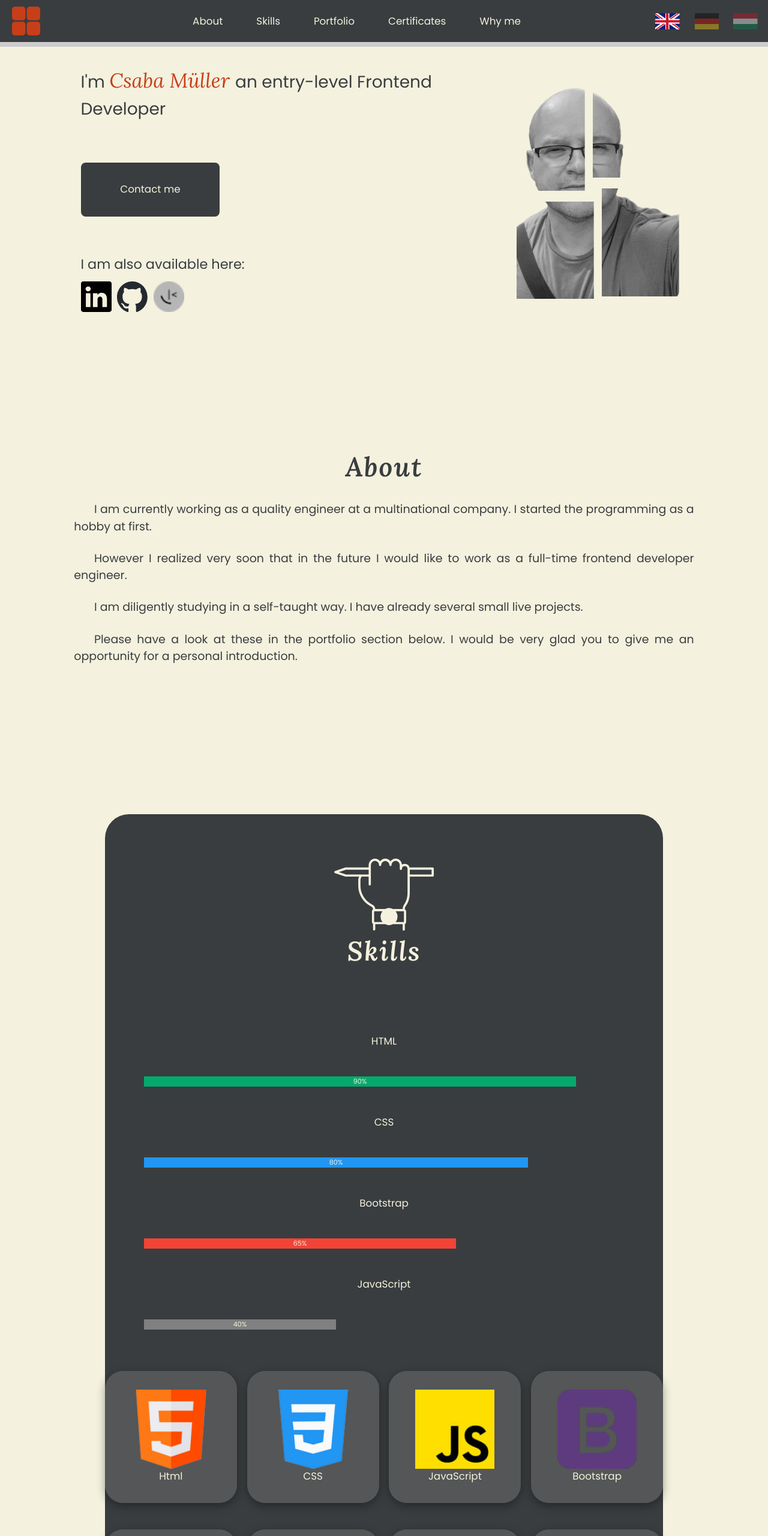
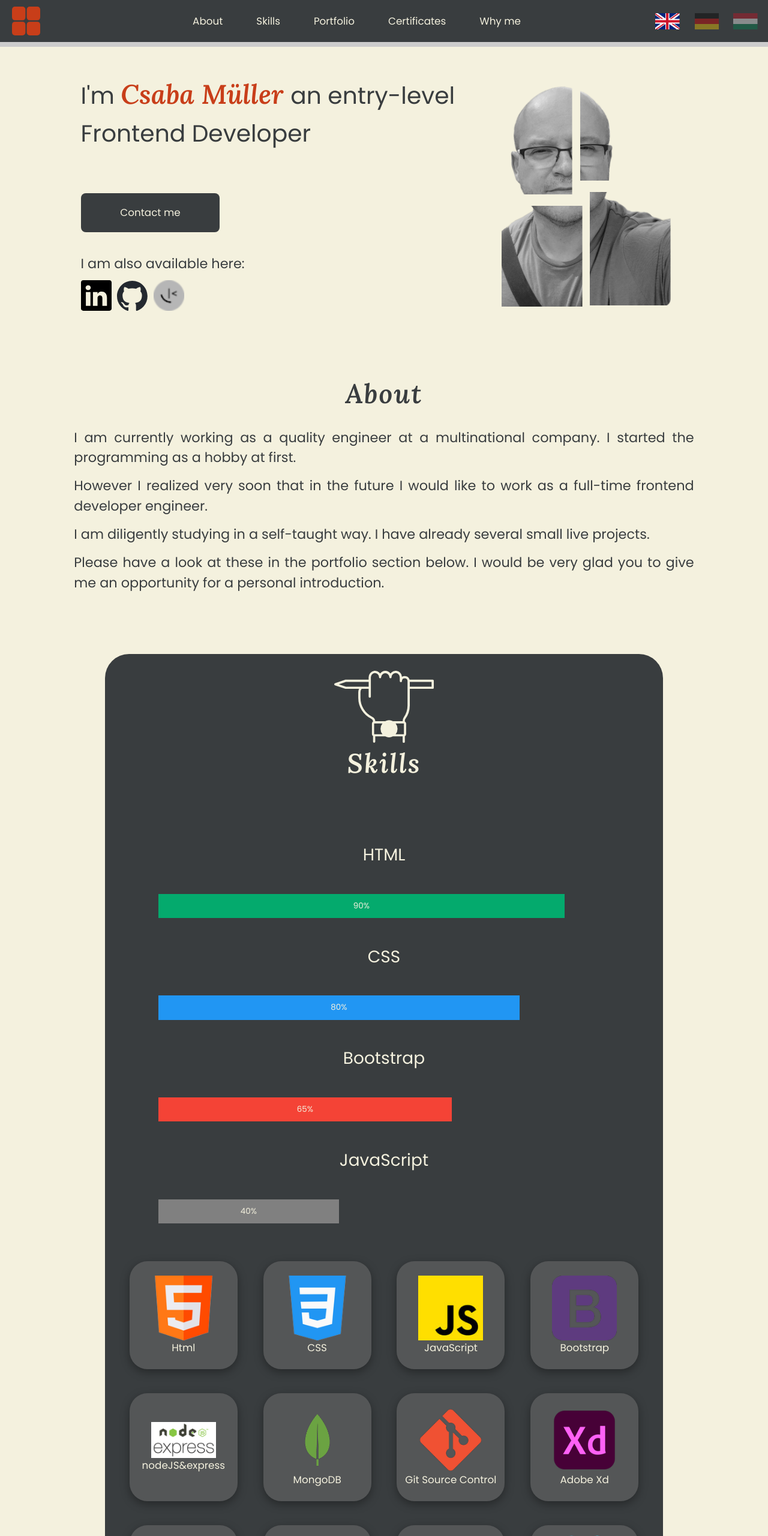
Before and after one commit to Csabooo/portfolio, a website: page index.html in a window 1280 px wide. Shown: the top 2560 px of the page at 60% size. Drawn offline with nearby package versions, Linux system fonts and the light colour scheme.

Commit message:
min 992px screen responsive completed

```diff
--- a/index.html
+++ b/index.html
@@ -39,7 +39,7 @@
 </head>
 
 <body>
-    <div id="container">
+    <div id="container-lg">
         <header>
             <nav class="navbar navbar-expand-lg">
                 <div class="navok container-fluid">
@@ -90,15 +90,12 @@
             <section id="contactme">
                 <div id="iam">
                     <h1>I'm <br><em>Csaba Müller </em><br>an entry-level <br>Frontend Developer</h1>
-               <!--      <h1>I'm</h1>
-                    <h1><b><em>Csaba Müller</em></b></h1>
-                    <h2>an entry-level<br>Frontend Developer</h2> -->
                 </div>
                 <div id="picture">
                     <img id="me" src="assets/me.png" alt="me" srcset="">
                 </div>
                 <div id="available">
-                    <a id="button" href="#footer">Contact me</a>
+                    <a id="button" href="#contact">Contact me</a>
                     <h2>I am also available here:</h2>
                     <div id="follow">
                         <a href="https://www.linkedin.com/in/csaba-m%C3%BCller-83574a115/" target="_blank"><img
@@ -130,7 +127,7 @@
 
             <section>
                 <a name="skills"></a>
-                <div class="container box text-center skills">
+                <div class="container-lg box text-center skills">
                     <img class="icons" src="assets/skill.svg" alt="skills_icon">
                     <p class="address">
                         Skills
@@ -138,24 +135,25 @@
                     <section class="skill-bar">
                         <p>HTML</p>
                         <div class="container-skill">
-                            <div class=".skill-line html">90%</div>
+                            <div class="skill-line html">90%</div>
                         </div>
                         <p>CSS</p>
                         <div class="container-skill">
-                            <div class=".skill-line css">80%</div>
+                            <div class="skill-line css">80%</div>
                         </div>
                         <p>Bootstrap</p>
                         <div class="container-skill">
-                            <div class=".skill-line bs">65%</div>
+                            <div class="skill-line bs">65%</div>
                         </div>
                         <p>JavaScript</p>
                         <div class="container-skill">
-                            <div class=".skill-line js">40%</div>
+                            <div class="skill-line js">40%</div>
                         </div>
                     </section>
 
+
                     <div class="row">
-                        <div class="col-sm-6 col-xl d-flex justify-content-center">
+                        <div class="col-sm-6 col-lg-3 col-xl d-flex justify-content-center">
                             <a href="https://en.wikipedia.org/wiki/HTML" target="_blank">
                                 <div class="d-flex flex-column square justify-content-center">
                                     <img src="assets/html.png" alt="html_logo" srcset="">
@@ -163,7 +161,7 @@
                                 </div>
                             </a>
                         </div>
-                        <div class="col-sm-6 col-xl d-flex justify-content-center">
+                        <div class="col-sm-6 col-lg-3 col-xl d-flex justify-content-center">
                             <a href="https://en.wikipedia.org/wiki/CSS" target="_blank">
                                 <div class="d-flex flex-column square justify-content-center">
                                     <img src="assets/css-3.png" alt="css_logo" srcset="">
@@ -171,7 +169,7 @@
                                 </div>
                             </a>
                         </div>
-                        <div class="col-sm-6 col-xl d-flex justify-content-center">
+                        <div class="col-sm-6 col-lg-3 col-xl d-flex justify-content-center">
                             <a href="https://en.wikipedia.org/wiki/JavaScript" target="_blank">
                                 <div class="d-flex flex-column square justify-content-center">
                                     <img src="assets/js.jpg" alt="js_logo" srcset="">
@@ -179,7 +177,7 @@
                                 </div>
                             </a>
                         </div>
-                        <div class="col-sm-6 col-xl d-flex justify-content-center">
+                        <div class="col-sm-6 col-lg-3 col-xl d-flex justify-content-center">
                             <a href="https://en.wikipedia.org/wiki/Bootstrap_(front-end_framework)" target="_blank">
                                 <div class="d-flex flex-column square justify-content-center">
                                     <img src="assets/bootstrap.png" alt="bootstrap_logo" srcset="">
@@ -189,7 +187,7 @@
                         </div>
                     </div>
                     <div class="row">
-                        <div class="col-sm-6 col-xl d-flex justify-content-center">
+                        <div class="col-sm-6 col-lg-3 col-xl d-flex justify-content-center">
                             <a href="https://en.wikipedia.org/wiki/Node.js" target="_blank">
                                 <div class="d-flex flex-column square justify-content-center">
                                     <img src="assets/nodeJS.jpg" alt="nodejs_logo" srcset="">
@@ -197,7 +195,7 @@
                                 </div>
                             </a>
                         </div>
-                        <div class="col-sm-6 col-xl d-flex justify-content-center">
+                        <div class="col-sm-6 col-lg-3 col-xl d-flex justify-content-center">
                             <a href="https://en.wikipedia.org/wiki/MongoDB" target="_blank">
                                 <div class="d-flex flex-column square justify-content-center">
                                     <img src="assets/mongo.png" alt="nodejs_logo" srcset="">
@@ -205,7 +203,7 @@
                                 </div>
                             </a>
                         </div>
-                        <div class="col-sm-6 col-xl d-flex justify-content-center">
+                        <div class="col-sm-6 col-lg-3 col-xl d-flex justify-content-center">
                             <a href="https://en.wikipedia.org/wiki/Git" target="_blank">
                                 <div class="d-flex flex-column square justify-content-center">
                                     <img src="assets/git.png" alt="git_logo" srcset="">
@@ -213,7 +211,7 @@
                                 </div>
                             </a>
                         </div>
-                        <div class="col-sm-6 col-xl d-flex justify-content-center">
+                        <div class="col-sm-6 col-lg-3 col-xl d-flex justify-content-center">
                             <a href="https://en.wikipedia.org/wiki/Adobe_XD" target="_blank">
                                 <div class="d-flex flex-column square justify-content-center">
                                     <img src="assets/xd.png" alt="xd_logo" srcset="">
@@ -223,7 +221,7 @@
                         </div>
                     </div>
                     <div class="row">
-                        <div class="col-sm-6 col-xl d-flex justify-content-center">
+                        <div class="col-sm-6 col-lg-3 col-xl d-flex justify-content-center">
                             <a href="https://en.wikipedia.org/wiki/CorelDRAW" target="_blank">
                                 <div class="d-flex flex-column square justify-content-center">
                                     <img src="assets/CorelDraw_logo.svg.png" alt="corel_logo" srcset="">
@@ -231,7 +229,7 @@
                                 </div>
                             </a>
                         </div>
-                        <div class="col-sm-6 col-xl d-flex justify-content-center">
+                        <div class="col-sm-6 col-lg-3 col-xl d-flex justify-content-center">
                             <a href="https://en.wikipedia.org/wiki/AutoCAD" target="_blank">
                                 <div class="d-flex flex-column square justify-content-center">
                                     <img src="assets/autocad-logos-517974.png" alt="autocad_logo" srcset="">
@@ -239,7 +237,7 @@
                                 </div>
                             </a>
                         </div>
-                        <div class="col-sm-6 col-xl d-flex justify-content-center">
+                        <div class="col-sm-6 col-lg-3 col-xl d-flex justify-content-center">
                             <a href="https://en.wikipedia.org/wiki/JD_Edwards" target="_blank">
                                 <div class="d-flex flex-column square justify-content-center">
                                     <img src="assets/Oracle_logo.svg.png" alt="oracle_logo" srcset="">
@@ -247,7 +245,7 @@
                                 </div>
                             </a>
                         </div>
-                        <div class="col-sm-6 col-xl d-flex justify-content-center">
+                        <div class="col-sm-6 col-lg-3 col-xl d-flex justify-content-center">
                             <a href="https://en.wikipedia.org/wiki/React_(JavaScript_library)" target="_blank">
                                 <div class="d-flex flex-column square justify-content-center">
                                     <img src="assets/react.png" alt="react_logo" srcset="">
@@ -263,11 +261,11 @@
                 <a name="portfolio"></a>
                 <img class="icons" src="assets/presentation.svg" alt="presentation_icon">
                 <p class="address-dark">Portfolio</p>
-                <div class="container">
+                <div class="container-lg">
                     <p id="normal-portfolio">HTML, CSS, JS:</p>
                     <div class="row">
                         <!--  FLIP CARD -->
-                        <div class="col d-flex justify-content-center">
+                        <div class="col-lg-4 d-flex justify-content-center">
                             <div class="flip-card">
                                 <div class="flip-card-inner">
                                     <div class="flip-card-front">
@@ -288,7 +286,7 @@
                         </div>
                         <!--  FLIP CARD -->
                         <!--  FLIP CARD -->
-                        <div class="col d-flex justify-content-center">
+                        <div class="col-lg-4 d-flex justify-content-center">
                             <div class="flip-card">
                                 <div class="flip-card-inner">
                                     <div class="flip-card-front">
@@ -309,7 +307,7 @@
                         </div>
                         <!--  FLIP CARD -->
                         <!--  FLIP CARD -->
-                        <div class="col d-flex justify-content-center">
+                        <div class="col-lg-4 d-flex justify-content-center">
                             <div class="flip-card">
                                 <div class="flip-card-inner">
                                     <div class="flip-card-front">
@@ -331,7 +329,9 @@
                         <!--  FLIP CARD -->
                         <p id="normal-portfolio">HTML, CSS:</p>
                         <!--  FLIP CARD -->
-                        <div class="col d-flex justify-content-center">
+                        <div class="row">
+
+                            <div class="col-lg-4 d-flex justify-content-center">
                                 <div class="flip-card">
                                     <div class="flip-card-inner">
                                         <div class="flip-card-front">
@@ -341,7 +341,8 @@
                                             <div class="flip-card-back-follow">
                                                 <p>Three column preview card component project:</p>
                                                 <a href="https://csabooo.github.io/frontendmentor-03-column-preview-card-component"
-                                                target="_blank"><span class="material-symbols-outlined">web</span></a>
+                                                    target="_blank"><span
+                                                        class="material-symbols-outlined">web</span></a>
                                                 <a href="https://github.com/Csabooo/frontendmentor-03-column-preview-card-component"
                                                     target="_blank"><img src="assets/github-mark.svg" alt="github"
                                                         srcset=""></a>
@@ -351,21 +352,23 @@
                                 </div>
                             </div>
                             <!--  FLIP CARD -->
-                    </div>
 
-                    <div class="row">
+
+
                             <!--  FLIP CARD -->
-                        <div class="col d-flex justify-content-center">
+                            <div class="col-lg-4 d-flex justify-content-center">
                                 <div class="flip-card">
                                     <div class="flip-card-inner">
                                         <div class="flip-card-front">
-                                        <img src="images/product-preview-card.png" alt="product-preview-card-picture">
+                                            <img src="images/product-preview-card.png"
+                                                alt="product-preview-card-picture">
                                         </div>
                                         <div class="flip-card-back">
                                             <div class="flip-card-back-follow">
                                                 <p>Product preview card project:</p>
                                                 <a href="https://csabooo.github.io/frontendmentor-02-product-preview-card"
-                                                target="_blank"><span class="material-symbols-outlined">web</span></a>
+                                                    target="_blank"><span
+                                                        class="material-symbols-outlined">web</span></a>
                                                 <a href="https://github.com/Csabooo/frontendmentor-02-product-preview-card"
                                                     target="_blank"><img src="assets/github-mark.svg" alt="github"
                                                         srcset=""></a>
@@ -376,7 +379,7 @@
                             </div>
                             <!--  FLIP CARD -->
                             <!--  FLIP CARD -->
-                        <div class="col d-flex justify-content-center">
+                            <div class="col-lg-4 d-flex justify-content-center">
                                 <div class="flip-card">
                                     <div class="flip-card-inner">
                                         <div class="flip-card-front">
@@ -386,7 +389,8 @@
                                             <div class="flip-card-back-follow">
                                                 <p>QR code component project:</p>
                                                 <a href="https://csabooo.github.io/frontendmentor-01-qr-code-component"
-                                                target="_blank"><span class="material-symbols-outlined">web</span></a>
+                                                    target="_blank"><span
+                                                        class="material-symbols-outlined">web</span></a>
                                                 <a href="https://github.com/Csabooo/frontendmentor-01-qr-code-component"
                                                     target="_blank"><img src="assets/github-mark.svg" alt="github"
                                                         srcset=""></a>
@@ -395,10 +399,13 @@
                                     </div>
                                 </div>
                             </div>
+                        </div>
                         <!--  FLIP CARD -->
                         <p id="normal-portfolio">HTML, CSS, JS, Bootstrap:</p>
                         <!--  FLIP CARD -->
-                        <div class="col d-flex justify-content-center">
+                        <div class="col-4 d-flex justify-content-center">
+                        </div>
+                        <div class="col-4 d-flex justify-content-center">
                             <div class="flip-card">
                                 <div class="flip-card-inner">
                                     <div class="flip-card-front">
@@ -415,6 +422,8 @@
                                     </div>
                                 </div>
                             </div>
+                        </div>
+                        <div class="col-4 d-flex justify-content-center">
                         </div>
                         <!--  FLIP CARD -->
                     </div>
@@ -485,8 +494,7 @@
             </section>
 
             <section class="about">
-                <!--             <section class="container-fluid about text-center">
- --> <a name="why"></a>
+                <a name="why"></a>
                 <img class="icons" src="assets/cover letter.svg" alt="cover_letter_icon">
                 <p class="address-dark">Why work with me?</p>
 
--- a/styles/styles.css
+++ b/styles/styles.css
@@ -3,7 +3,6 @@
   --dark-grey: #393d3f;
   --red-panda: #c83e19;
 }
-
 
 * {
   box-sizing: border-box;
@@ -16,7 +15,7 @@ a {
 }
 
 .about {
-  margin: 20% 0;
+  margin: 10% 0;
   text-align: center;
 }
 
@@ -137,6 +136,10 @@ em {
   width: 90%;
   margin: 0 auto;
   padding: 2% 0;
+}
+
+em{
+  font-weight: 600;
 }
 
 #flags {
@@ -362,6 +365,9 @@ button.navbar-toggler {
   text-align: justify;
   font-size: 1.7rem;
   padding: 0.1% 4%;
+}
+
+#normal:first-of-type {
   text-indent: 3rem;
 }
 
@@ -389,6 +395,8 @@ button.navbar-toggler {
   cursor: pointer;
   padding-bottom: 6%;
   width: 90%;
+  display: block;
+  margin: 0 auto;
 }
 
 #me:hover {
@@ -547,7 +555,7 @@ div.containers p {
 
 
 .skill-line {
-  text-align: right;
+  text-align: center;
   /* Right-align text */
   padding-top: 10px;
   /* Add top padding */
@@ -555,6 +563,7 @@ div.containers p {
   /* Add bottom padding */
   color: var(--light-yellow);
   /* White text color */
+  font-size: 1rem;
 }
 
 .html {
@@ -599,6 +608,7 @@ div.containers p {
 /* Small devices (portrait tablets and large phones, 600px and up) */
 @media only screen and (min-width: 576px) {
 
+
   .certificates {
     margin: 0 5%;
   }
@@ -619,16 +629,13 @@ div.containers p {
     font-size: 1rem;
   }
 
-  main {
-    width: 576px;
-  }
-
   #me2 {
     display: inline-block;
     width: 70%;
     height: auto;
     padding-top: 10%;
   }
+
 
   .square {
     width: 220px;
@@ -645,6 +652,9 @@ div.containers p {
 /* Large devices (laptops/desktops, 992px and up) */
 @media only screen and (min-width: 992px) {
 
+  .about {
+    margin: 8% 0px;
+  }
 
   #available {
     grid-area: number3;
@@ -657,24 +667,39 @@ div.containers p {
 
   #button {
     display: inline-block;
-    margin: 10% 0;
-    padding: 5% 10%;
+    margin: 6% 0;
+    padding: 3% 10%;
   }
+
+  .certificates {
+    margin: 0;
+}
+
+  #contact {
+    margin: 0;
+}
 
   #contactme {
     margin-top: 10%;
     display: grid;
-    grid-template-columns: 65% auto;
+    grid-template-columns: 65% 35%;
     grid-template-rows: auto;
     grid-template-areas:
       "number1 number2"
       "number3 number2";
     justify-content: space-between;
-    gap: 0;
+
+  }
+
+
+
+  em {
+    font-size: 4rem;
+
   }
 
   h1 {
-    font-size: 2.5rem;
+    font-size: 3.5rem;
     text-align: left;
     padding: 0;
     margin: 0;
@@ -699,25 +724,63 @@ div.containers p {
     display: none;
   }
 
+  .flip-card {
+    box-sizing: border-box;
+    padding: 5% 0;
+    width: 320px;
+    height: 320px;
+}
+
   #follow {
     justify-content: start;
   }
 
-  #follow img{
+  #follow img {
     padding: 15% 15% 0 0;
     height: 60px;
   }
 
   #me {
-    height: 400px;
+    height: 420px;
     width: auto;
     grid-area: number1;
+  }
+
+  #normal {
+    font-size: 2rem;
+    padding: 0.1% 4%;
+    margin: 1rem 0;
   }
 
   #picture {
     grid-area: number2;
   }
 
+  .skills {
+    padding: 3%;
+  }
+
+
+  .skill-bar p {
+        font-size: 2.5rem;
+    padding: 1% 0;
+    margin: 4% 0;
+}
+
+.skill-line {
+   font-size: 1.2rem;
+
+}
+
+  .square {
+    box-sizing: content-box;
+    width: 180px;
+    height: 180px;
+    margin: 20px;
+  }
+
+
+
   /* Extra large devices (large laptops and desktops, 1200px and up) */
   @media only screen and (min-width: 1200px) {
     ...
```
Also changed, not shown: styles/bootstrap_custom.css (+9 -1 lines). Lines whose indentation alone changed are shown as unchanged.
